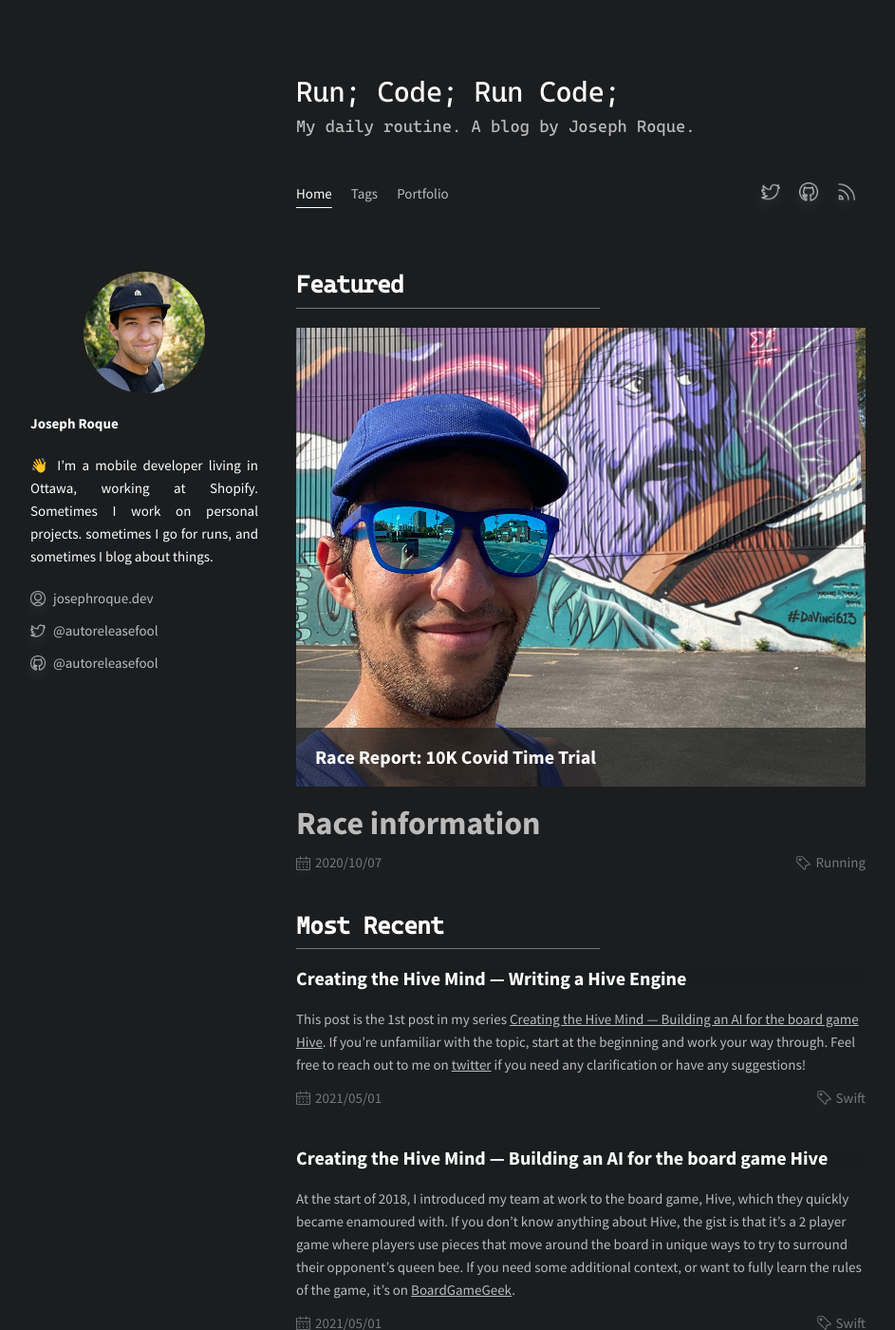
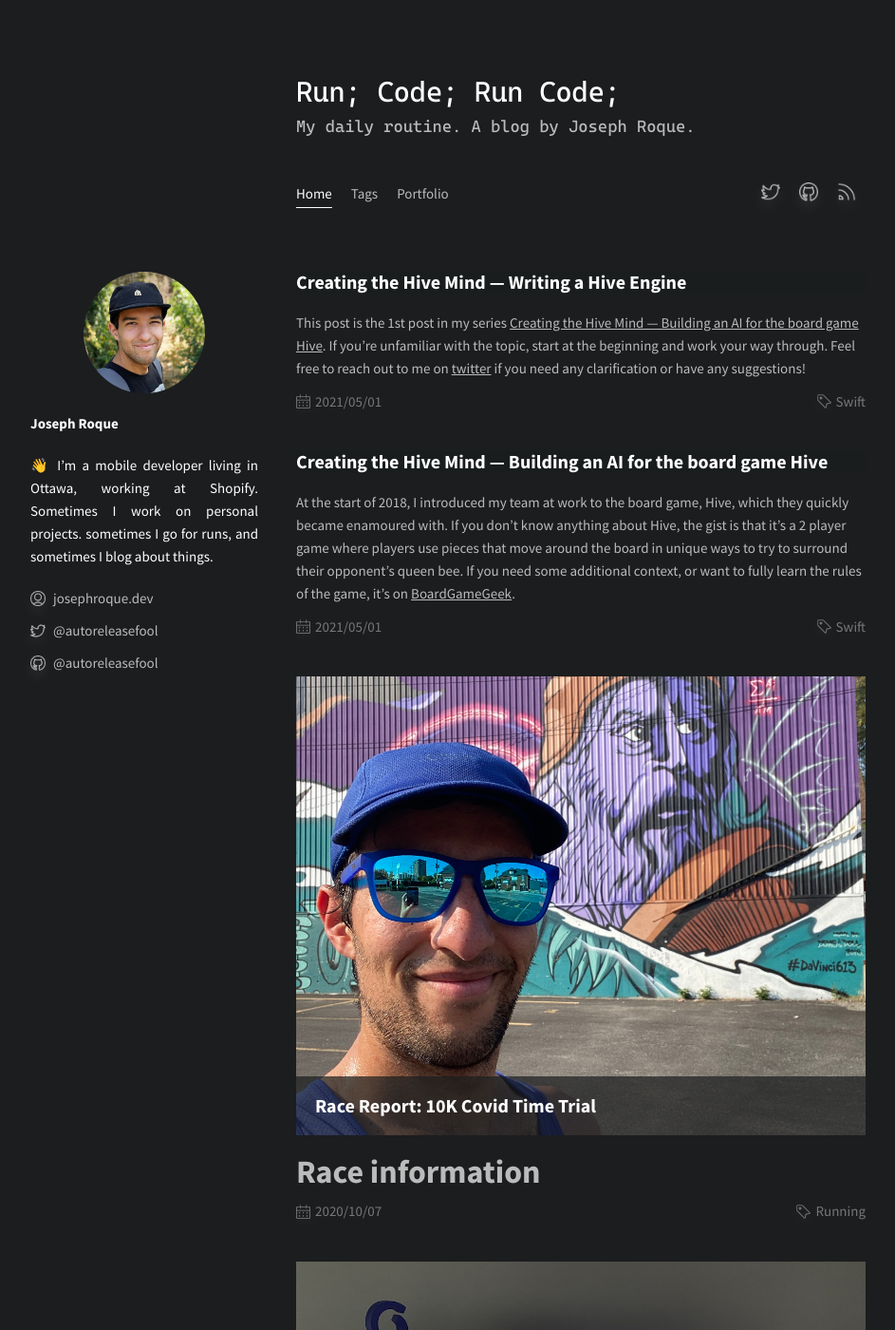
Before and after one commit to autoreleasefool/runcode.blog, a Jekyll site: the page built from index.html, in a window 1280 px wide and 1400 px high. Shown: the whole window at 95% size, without its empty margins (28-971 px from the left). Built offline with Jekyll 4.4.1, drawn with Linux system fonts in a browser that asks for light colours.

Commit message:
Remove featured post

```diff
--- a/_posts/2020-10-06-10k-covid-time-trial.md
+++ b/_posts/2020-10-06-10k-covid-time-trial.md
@@ -4,39 +4,38 @@
 title: "Race Report: 10K Covid Time Trial"
 date: 2020-10-06 21:00:00 -0400
 feature_image: /assets/posts/10k-covid-time-trial/covid-race.jpg
-category: featured
 tags: running race-report
 ---
 
 ## Race information
 
-* **What?** Covid 10K Time Trial
-* **When?** Sept 26, 2020
-* **How far?** 10km
-* **Where?** Ottawa, Canada
-* **Strava activity:** [https://www.strava.com/activities/4114461986](https://www.strava.com/activities/4114461986)
-* **Finish time:** 40:26
+- **What?** Covid 10K Time Trial
+- **When?** Sept 26, 2020
+- **How far?** 10km
+- **Where?** Ottawa, Canada
+- **Strava activity:** [https://www.strava.com/activities/4114461986](https://www.strava.com/activities/4114461986)
+- **Finish time:** 40:26
 
 ## Goals
 
-* **< 42:42 PR?** ✅
-* **< 41:00?** ✅
-* **< 40:00?** ❌
+- **< 42:42 PR?** ✅
+- **< 41:00?** ✅
+- **< 40:00?** ❌
 
 ## Splits
 
-| KM | Split |
-|----|-------|
-| 1  | 3:57  |
-| 2  | 4:02  |
-| 3  | 4:07  |
-| 4  | 4:03  |
-| 5  | 3:58  |
-| 6  | 4:05  |
-| 7  | 4:03  |
-| 8  | 4:05  |
-| 9  | 4:07  |
-| 10 | 3:55  |
+| KM  | Split |
+| --- | ----- |
+| 1   | 3:57  |
+| 2   | 4:02  |
+| 3   | 4:07  |
+| 4   | 4:03  |
+| 5   | 3:58  |
+| 6   | 4:05  |
+| 7   | 4:03  |
+| 8   | 4:05  |
+| 9   | 4:07  |
+| 10  | 3:55  |
 
 ---
 
@@ -59,7 +58,7 @@
 
 I began my race at the Dow’s Lake Pavilion, running northeast along the canal towards Corktown Bridge and back.
 
-Off the bat, the pace was quick, but comfortable. I noticed my heart rate had jumped to the mid 170s in the first few minutes, which I found surprising. Usually my heart rate climbs a bit slower than that in my past 10K races. I was wearing a chest strap I’ve been using for over a year now for heart rate monitoring, so I was confident it was accurate.  I decided to have faith in my training, and continued at my current pace, which I was trying to hold at just above 4:00/km
+Off the bat, the pace was quick, but comfortable. I noticed my heart rate had jumped to the mid 170s in the first few minutes, which I found surprising. Usually my heart rate climbs a bit slower than that in my past 10K races. I was wearing a chest strap I’ve been using for over a year now for heart rate monitoring, so I was confident it was accurate. I decided to have faith in my training, and continued at my current pace, which I was trying to hold at just above 4:00/km
 
 The course that I picked for my race was, like I mentioned, along the Rideau Canal, which is extremely flat. The final total elevation gain of my race ended up being just 12m in the end. I had never had such a flat course for a 10K before, so I was looking forward to benefitting from that.
 
@@ -69,6 +68,6 @@
 
 ## Post-race
 
-Immediately after the race I spent about 15 minutes just sitting by the canal, catching my breath and updating Strava. The canal is about 3km from my apartment, so  I wanted to take a break before I did a light job back.
+Immediately after the race I spent about 15 minutes just sitting by the canal, catching my breath and updating Strava. The canal is about 3km from my apartment, so I wanted to take a break before I did a light job back.
 
 The rest of the day was pretty easy going. However, the following day I headed out to Gatineau Park for a 40km bike ride 😬
```
